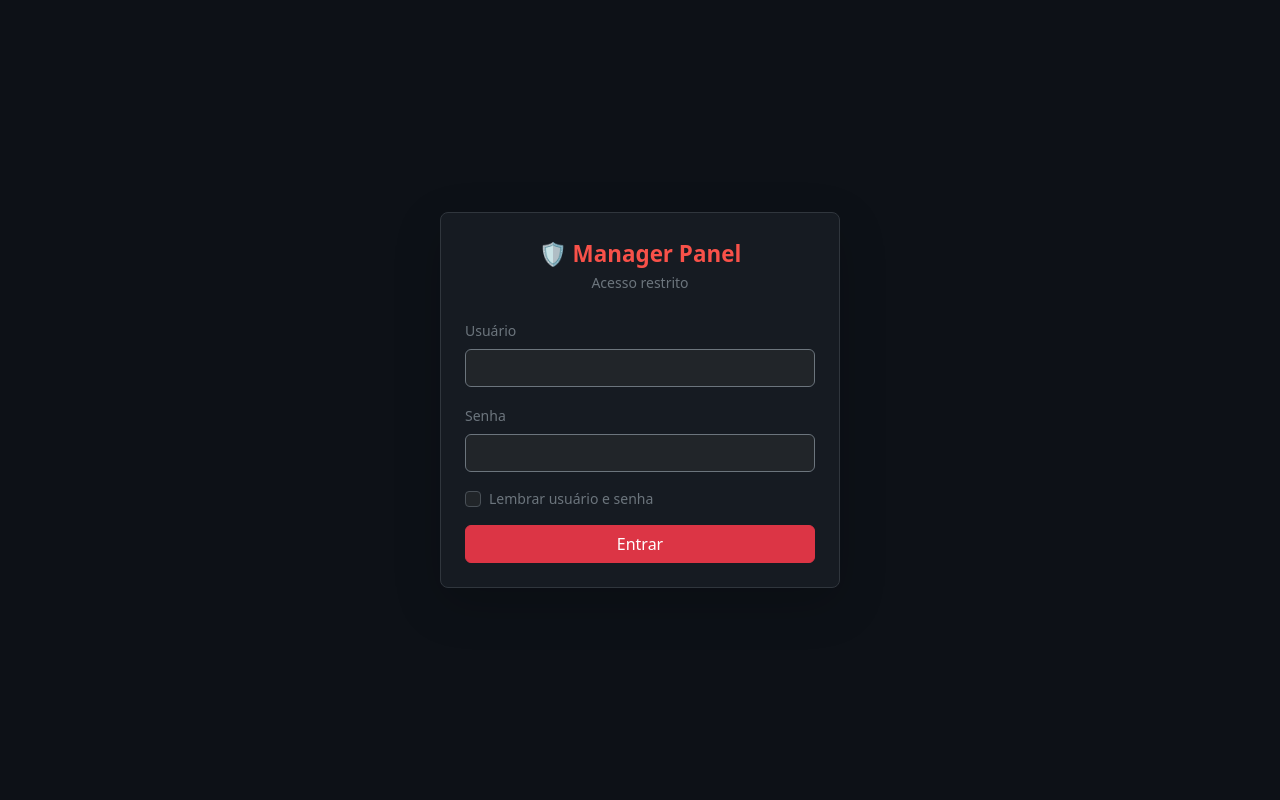
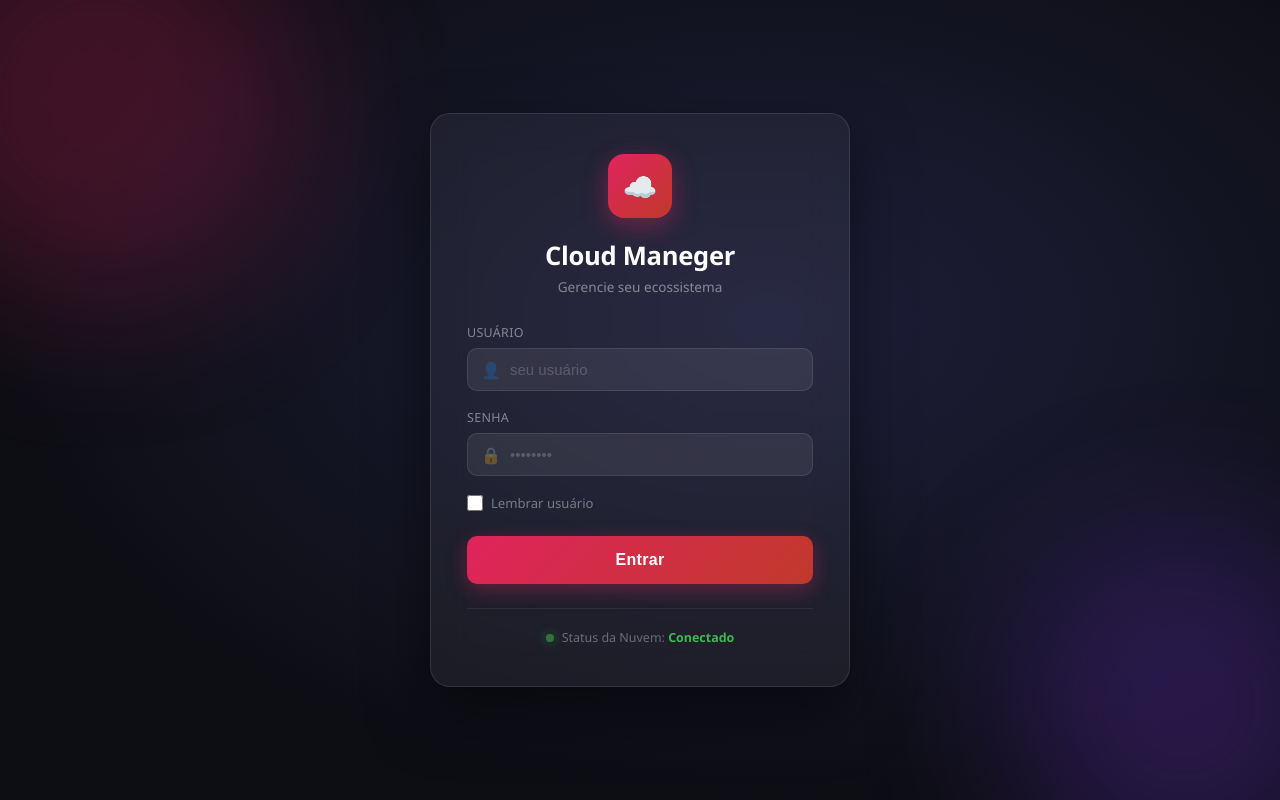
Before and after one commit to diaszzdev0/selfbot, a Flask app: page / in a window 1280 px wide. Run offline with Flask 3, Linux system fonts and the light colour scheme.

Commit message:
login admin: glassmorphism Cloud Maneger

```diff
--- a/templates/login_manager.html
+++ b/templates/login_manager.html
@@ -1,37 +1,237 @@
 <!DOCTYPE html>
-<html lang="pt-BR" data-bs-theme="dark">
+<html lang="pt-BR">
 <head>
   <meta charset="UTF-8">
-  <title>Manager Login — SelfBot</title>
-  <link href="https://cdn.jsdelivr.net/npm/bootstrap@5.3.3/dist/css/bootstrap.min.css" rel="stylesheet">
+  <meta name="viewport" content="width=device-width, initial-scale=1.0, maximum-scale=1.0, user-scalable=no">
+  <title>Cloud Maneger</title>
   <style>
-    body { background: #0d1117; display: flex; align-items: center; justify-content: center; min-height: 100vh; }
-    .card { background: #161b22; border: 1px solid #30363d; width: 100%; max-width: 400px; }
-    .brand { font-size: 1.4rem; font-weight: 700; color: #f85149; }
+    *, *::before, *::after { box-sizing: border-box; margin: 0; padding: 0; }
+
+    body {
+      min-height: 100vh;
+      display: flex;
+      align-items: center;
+      justify-content: center;
+      background: radial-gradient(ellipse at 60% 40%, #1e1f3a 0%, #0d0e14 70%);
+      font-family: 'Segoe UI', system-ui, sans-serif;
+      padding: 16px;
+      overflow: hidden;
+    }
+
+    /* Orbs decorativos */
+    body::before, body::after {
+      content: '';
+      position: fixed;
+      border-radius: 50%;
+      filter: blur(80px);
+      opacity: .25;
+      pointer-events: none;
+    }
+    body::before {
+      width: 400px; height: 400px;
+      background: #e0245e;
+      top: -100px; left: -100px;
+    }
+    body::after {
+      width: 350px; height: 350px;
+      background: #7c3aed;
+      bottom: -80px; right: -80px;
+    }
+
+    .card {
+      width: 100%;
+      max-width: 420px;
+      background: rgba(255,255,255,.05);
+      backdrop-filter: blur(20px);
+      -webkit-backdrop-filter: blur(20px);
+      border: 1px solid rgba(255,255,255,.1);
+      border-radius: 20px;
+      padding: 40px 36px;
+      box-shadow: 0 25px 60px rgba(0,0,0,.5);
+      position: relative;
+      z-index: 1;
+    }
+
+    /* Ícone nuvem */
+    .cloud-icon {
+      width: 64px; height: 64px;
+      background: linear-gradient(135deg, #e0245e, #c0392b);
+      border-radius: 16px;
+      display: flex; align-items: center; justify-content: center;
+      margin: 0 auto 20px;
+      box-shadow: 0 8px 24px rgba(224,36,94,.4);
+      font-size: 28px;
+    }
+
+    .brand {
+      text-align: center;
+      margin-bottom: 28px;
+    }
+    .brand h1 {
+      font-size: 1.6rem;
+      font-weight: 700;
+      color: #fff;
+      letter-spacing: -.3px;
+    }
+    .brand p {
+      font-size: .85rem;
+      color: rgba(255,255,255,.45);
+      margin-top: 4px;
+    }
+
+    .alert {
+      background: rgba(224,36,94,.15);
+      border: 1px solid rgba(224,36,94,.4);
+      color: #ff6b8a;
+      border-radius: 10px;
+      padding: 10px 14px;
+      font-size: .85rem;
+      margin-bottom: 20px;
+    }
+
+    .field { margin-bottom: 18px; }
+    .field label {
+      display: block;
+      font-size: .78rem;
+      color: rgba(255,255,255,.45);
+      margin-bottom: 7px;
+      letter-spacing: .3px;
+      text-transform: uppercase;
+    }
+    .input-wrap {
+      position: relative;
+    }
+    .input-wrap .icon {
+      position: absolute;
+      left: 14px; top: 50%;
+      transform: translateY(-50%);
+      color: rgba(255,255,255,.3);
+      font-size: 16px;
+      pointer-events: none;
+    }
+    .input-wrap input {
+      width: 100%;
+      background: rgba(255,255,255,.07);
+      border: 1px solid rgba(255,255,255,.1);
+      border-radius: 10px;
+      padding: 12px 14px 12px 42px;
+      color: #fff;
+      font-size: 15px;
+      outline: none;
+      transition: border-color .2s, box-shadow .2s;
+      -webkit-appearance: none;
+    }
+    .input-wrap input:focus {
+      border-color: rgba(224,36,94,.7);
+      box-shadow: 0 0 0 3px rgba(224,36,94,.15);
+    }
+    .input-wrap input::placeholder { color: rgba(255,255,255,.2); }
+    .input-wrap input:-webkit-autofill {
+      -webkit-box-shadow: 0 0 0 100px #1a1c2c inset;
+      -webkit-text-fill-color: #fff;
+    }
+
+    .remember {
+      display: flex;
+      align-items: center;
+      gap: 8px;
+      margin-bottom: 24px;
+    }
+    .remember input[type=checkbox] {
+      width: 16px; height: 16px;
+      accent-color: #e0245e;
+      cursor: pointer;
+    }
+    .remember label {
+      font-size: .82rem;
+      color: rgba(255,255,255,.4);
+      cursor: pointer;
+    }
+
+    .btn-entrar {
+      width: 100%;
+      padding: 13px;
+      background: linear-gradient(135deg, #e0245e, #c0392b);
+      border: none;
+      border-radius: 10px;
+      color: #fff;
+      font-size: 1rem;
+      font-weight: 600;
+      cursor: pointer;
+      letter-spacing: .3px;
+      transition: transform .15s, box-shadow .15s;
+      box-shadow: 0 6px 20px rgba(224,36,94,.35);
+      min-height: 48px;
+    }
+    .btn-entrar:hover {
+      transform: translateY(-2px);
+      box-shadow: 0 10px 28px rgba(224,36,94,.55);
+    }
+    .btn-entrar:active { transform: translateY(0); }
+
+    .status-bar {
+      display: flex;
+      align-items: center;
+      justify-content: center;
+      gap: 8px;
+      margin-top: 24px;
+      padding-top: 20px;
+      border-top: 1px solid rgba(255,255,255,.07);
+    }
+    .status-dot {
+      width: 8px; height: 8px;
+      background: #3fb950;
+      border-radius: 50%;
+      box-shadow: 0 0 6px #3fb950;
+      animation: pulse 2s infinite;
+    }
+    @keyframes pulse {
+      0%, 100% { opacity: 1; box-shadow: 0 0 6px #3fb950; }
+      50% { opacity: .5; box-shadow: 0 0 12px #3fb950; }
+    }
+    .status-text {
+      font-size: .78rem;
+      color: rgba(255,255,255,.35);
+    }
+    .status-text span { color: #3fb950; font-weight: 600; }
   </style>
 </head>
 <body>
-  <div class="card p-4 rounded-3 shadow-lg">
-    <div class="text-center mb-4">
-      <div class="brand">🛡️ Manager Panel</div>
-      <small class="text-secondary">Acesso restrito</small>
+  <div class="card">
+    <div class="cloud-icon">☁️</div>
+    <div class="brand">
+      <h1>Cloud Maneger</h1>
+      <p>Gerencie seu ecossistema</p>
     </div>
-    {% if erro %}<div class="alert alert-danger py-2">{{ erro }}</div>{% endif %}
+
+    {% if erro %}<div class="alert">{{ erro }}</div>{% endif %}
+
     <form method="POST" autocomplete="on">
-      <div class="mb-3">
-        <label class="form-label text-secondary small">Usuário</label>
-        <input name="username" class="form-control bg-dark border-secondary text-white" autocomplete="username" value="{{ saved_user }}" required>
+      <div class="field">
+        <label>Usuário</label>
+        <div class="input-wrap">
+          <span class="icon">👤</span>
+          <input name="username" type="text" placeholder="seu usuário" autocomplete="username" value="{{ saved_user }}" required>
+        </div>
       </div>
-      <div class="mb-3">
-        <label class="form-label text-secondary small">Senha</label>
-        <input name="password" type="password" class="form-control bg-dark border-secondary text-white" autocomplete="current-password" value="{{ saved_pass }}" required>
+      <div class="field">
+        <label>Senha</label>
+        <div class="input-wrap">
+          <span class="icon">🔒</span>
+          <input name="password" type="password" placeholder="••••••••" autocomplete="current-password" required>
+        </div>
       </div>
-      <div class="mb-3 d-flex align-items-center gap-2">
-        <input type="checkbox" id="lembrar" name="lembrar" class="form-check-input m-0" {{ 'checked' if saved_user }}>
-        <label for="lembrar" class="text-secondary small mb-0">Lembrar usuário e senha</label>
+      <div class="remember">
+        <input type="checkbox" id="lembrar" name="lembrar" {{ 'checked' if saved_user }}>
+        <label for="lembrar">Lembrar usuário</label>
       </div>
-      <button class="btn btn-danger w-100">Entrar</button>
+      <button class="btn-entrar" type="submit">Entrar</button>
     </form>
+
+    <div class="status-bar">
+      <div class="status-dot"></div>
+      <div class="status-text">Status da Nuvem: <span>Conectado</span></div>
+    </div>
   </div>
 </body>
 </html>
```
